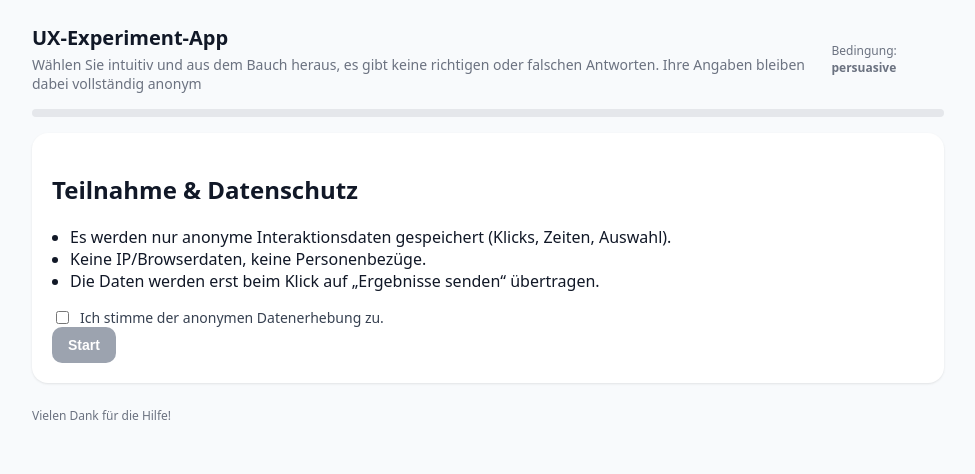
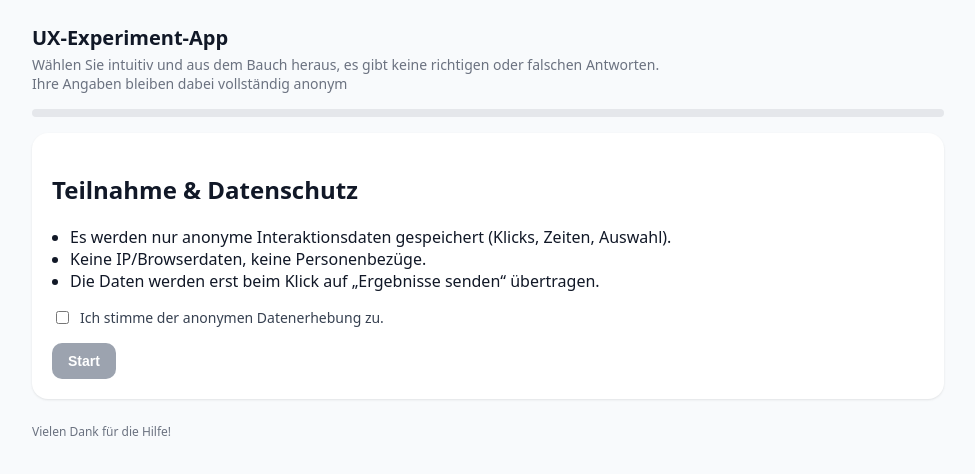
Before and after one commit to Velost2/Studi_seite, a website: page index.html in a window 1280 px wide. Shown: the whole page, without its empty margins (152-1127 px from the left). Drawn offline with Linux system fonts and the light colour scheme.

Commit message:
btn change

```diff
--- a/hmm.css
+++ b/hmm.css
@@ -59,6 +59,14 @@ body { margin: 0; font-family: system-ui, -apple-system, Segoe UI, Roboto, "Helv
 .btn-accent:hover { background:#1d4ed8; }
 .btn-disabled { background:#9ca3af; color:#fff; cursor:not-allowed; }
 .btn-pill { border-radius: 999px; }
+#exp4-save {
+  margin-top: 1rem; /* oder 16px */
+}
+#btn-start {
+  margin-top: 1rem; /* oder 1.5rem, falls du mehr Abstand willst */
+}
+
+
 
 .muted { color:#374151; }
 .small { font-size: 13px; }
--- a/index.html
+++ b/index.html
@@ -22,10 +22,9 @@
       <div>
         <h1 class="title">UX-Experiment-App</h1>
         <p class="subtitle">Wählen Sie intuitiv und aus dem Bauch heraus,
-          es gibt keine richtigen oder falschen Antworten.
+          es gibt keine richtigen oder falschen Antworten.<br>
           Ihre Angaben bleiben dabei vollständig anonym</p>
       </div>
-      <div class="meta">Bedingung: <strong id="cond">persuasive</strong></div>
     </header>
 
     <div class="progress"><div id="progress" class="progress__bar" style="width:0%"></div></div>
@@ -77,7 +76,8 @@
       <h2>Experiment 4: Voreinstellungen beim Versand</h2>
       <p class="hint">Aufgabe: Wählen Sie eine Versandoption und speichern Sie.</p>
       <div id="exp4-options" class="stack gap-sm"></div>
-      <div class="row"><button id="exp4-save" type="button" class="btn btn-primary">Speichern</button></div>
+      <div class="row"><button id="exp4-save" type="button" class="btn btn-primary">
+        Speichern</button></div>
     </section>
 
     <!-- EXP 5: Material & Scarcity -->
```
